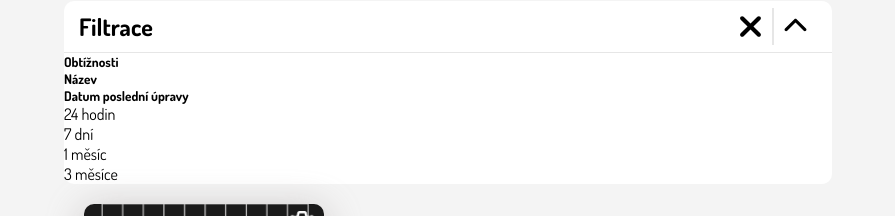
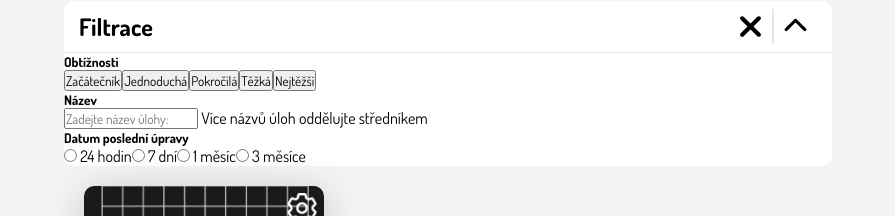
Before and after one commit to Ytovon/TDA-2025-primitive, a React (Create React App) app in the folder client/: page /Games in a window 1280 px wide. Shown: the part 327-543 px from the top of the page, without its empty margins (192-1087 px from the left). Built offline with nearby package versions, Linux system fonts and the light colour scheme.

Commit message:
filtration update

```diff
--- a/client/src/Pages/CardsPage/CardsPage.module.css
+++ b/client/src/Pages/CardsPage/CardsPage.module.css
@@ -55,6 +55,6 @@
 
 .lineBtns {
   width: 2px;
-  margin-block: 2px;
+  margin-block: 3px;
   background-color: rgb(230, 230, 230);
 }
--- a/client/src/Pages/CardsPage/CardsPage.tsx
+++ b/client/src/Pages/CardsPage/CardsPage.tsx
@@ -33,16 +33,35 @@ export default function CardsPage() {
             <div className={styles.filtrationSections}>
               <div className={styles.filtrationSection}>
                 <h5>Obtížnosti</h5>
+                <form action="">
+                  <input type="button" value="Začátečník" />
+                  <input type="button" value="Jednoduchá" />
+                  <input type="button" value="Pokročilá" />
+                  <input type="button" value="Těžká" />
+                  <input type="button" value="Nejtěžší" />
+                </form>
               </div>
               <div className={styles.filtrationSection}>
                 <h5>Název</h5>
+                <input type="text" placeholder="Zadejte název úlohy:" />
+                <label htmlFor=""> Více názvů úloh oddělujte středníkem</label>
               </div>
               <div className={styles.filtrationSection}>
                 <h5>Datum poslední úpravy</h5>
-                <option value="day">24 hodin</option>
-                <option value="7days">7 dní</option>
-                <option value="1month">1 měsíc</option>
-                <option value="3months">3 měsíce</option>
+                <form action="">
+                  <label>
+                    <input type="radio" name="dates" /> 24 hodin
+                  </label>
+                  <label>
+                    <input type="radio" name="dates" /> 7 dní
+                  </label>
+                  <label>
+                    <input type="radio" name="dates" /> 1 měsíc
+                  </label>
+                  <label>
+                    <input type="radio" name="dates" /> 3 měsíce
+                  </label>
+                </form>
               </div>
             </div>
           </div>
```
